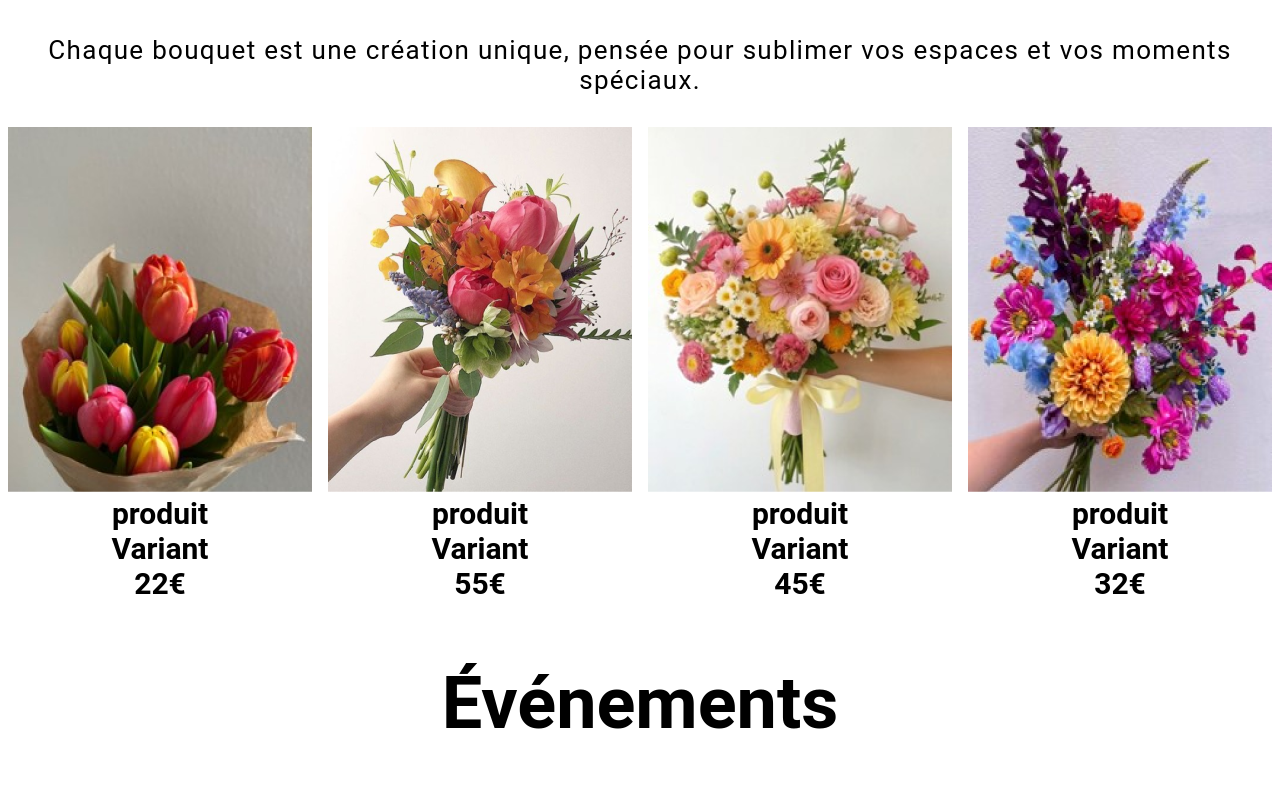
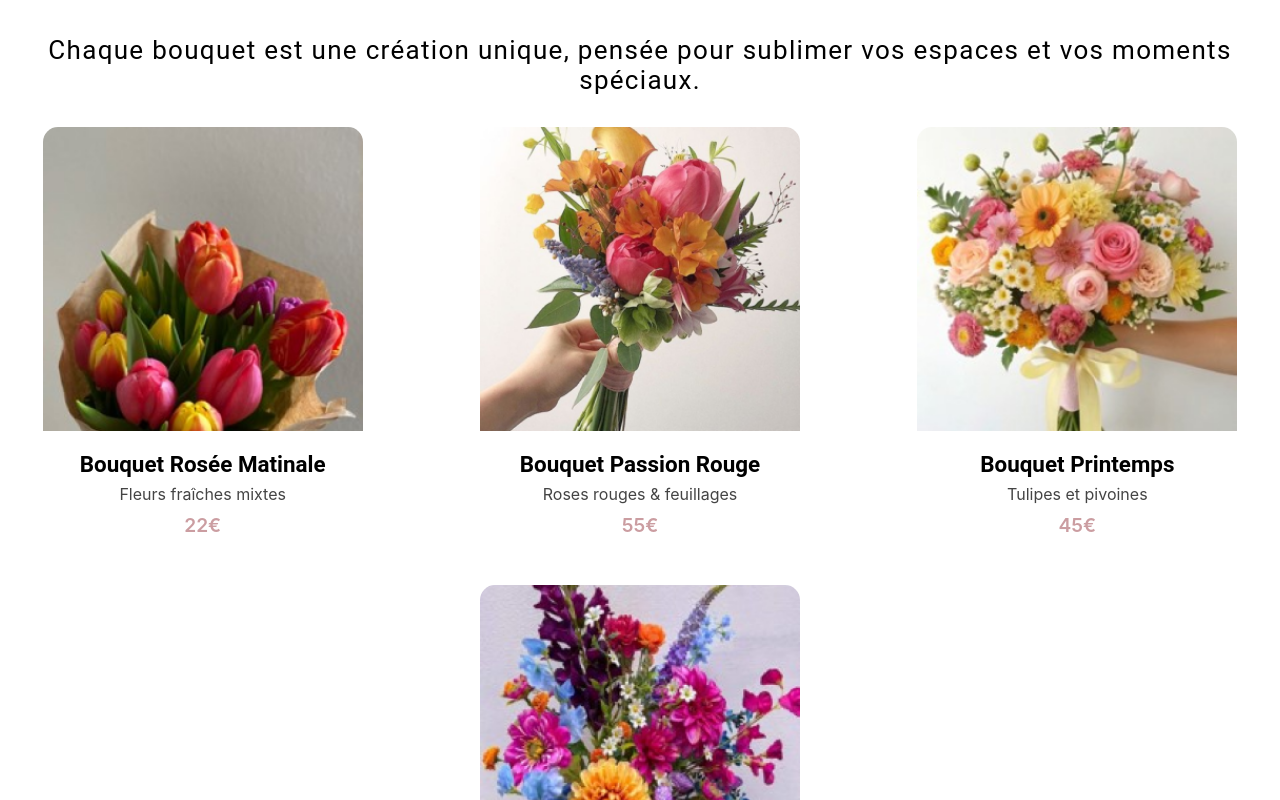
Before and after one commit to alvarezadrien/Workshop_team6, a React (Create React App) app in the folder client/: page / in a window 1280 px wide. Shown: the part 1380-2180 px from the top of the page. Built offline with nearby package versions, Linux system fonts and the light colour scheme.

Commit message:
Rajout img bannière, changement des page creation et import carte

```diff
--- a/client/src/components/Footer/Footer.jsx
+++ b/client/src/components/Footer/Footer.jsx
@@ -42,7 +42,7 @@ const Footer = () => {
 
         {/* Icône Instagram à droite */}
         <div className="logo_insta">
-          <a href="https://www.instagram.com/fabrique_en_fleur/">
+          <a href="https://www.instagram.com/">
             <img
               className="logo_insta_img"
               src="../images/instagram.svg"
--- /dev/null
+++ b/client/src/components/Widgets/CarteProduit/CarteP.css
@@ -0,0 +1,65 @@
+.carte-produit-container {
+  display: flex;
+  justify-content: space-around;
+  flex-wrap: wrap;
+  text-align: center;
+  gap: 2rem;
+  margin-bottom: 4rem;
+}
+
+.carte-produit {
+  border-radius: 15px;
+  overflow: hidden;
+  width: 20rem;
+  transition: transform 0.3s ease, box-shadow 0.3s ease;
+  background: #fff;
+}
+
+.carte-produit:hover {
+  transform: scale(1.05);
+  box-shadow: 0 6px 15px rgba(0, 0, 0, 0.15);
+}
+
+.carte-produit img {
+  width: 100%;
+  height: 19rem;
+  object-fit: cover;
+}
+
+.carte-info {
+  padding: 1rem;
+}
+
+.carte-nom {
+  display: block;
+  font-family: Roboto;
+  font-size: 1.4rem;
+  font-weight: 700;
+  color: var(--primary-color);
+}
+
+.carte-variant {
+  display: block;
+  font-size: 1rem;
+  color: #444;
+  margin-top: 0.4rem;
+}
+
+.carte-prix {
+  display: block;
+  font-size: 1.2rem;
+  color: var(--secondary-color);
+  font-weight: 600;
+  margin-top: 0.6rem;
+}
+
+@media screen and (max-width: 768px) {
+  .carte-produit-container {
+    flex-direction: column;
+    align-items: center;
+  }
+
+  .carte-produit {
+    width: 90%;
+  }
+}
--- /dev/null
+++ b/client/src/components/Widgets/CarteProduit/CarteP.jsx
@@ -0,0 +1,54 @@
+import React from "react";
+import "./CarteP.css";
+
+const CarteProduit = () => {
+  const produits = [
+    {
+      id: 1,
+      image: "../images/images_bouquets1.png",
+      nom: "Bouquet Rosée Matinale",
+      variant: "Fleurs fraîches mixtes",
+      prix: "22€",
+    },
+    {
+      id: 2,
+      image: "../images/images_bouquets2.png",
+      nom: "Bouquet Passion Rouge",
+      variant: "Roses rouges & feuillages",
+      prix: "55€",
+    },
+    {
+      id: 3,
+      image: "../images/images_bouquets3.png",
+      nom: "Bouquet Printemps",
+      variant: "Tulipes et pivoines",
+      prix: "45€",
+    },
+    {
+      id: 4,
+      image: "../images/images_bouquets4.png",
+      nom: "Bouquet Élégance Blanche",
+      variant: "Orchidées et lys",
+      prix: "32€",
+    },
+  ];
+
+  return (
+    <div className="carte-produit-container">
+      {produits.map((produit) => (
+        <div key={produit.id} className="carte-produit">
+          <a href="/Produit">
+            <img src={produit.image} alt={produit.nom} />
+            <div className="carte-info">
+              <span className="carte-nom">{produit.nom}</span>
+              <span className="carte-variant">{produit.variant}</span>
+              <span className="carte-prix">{produit.prix}</span>
+            </div>
+          </a>
+        </div>
+      ))}
+    </div>
+  );
+};
+
+export default CarteProduit;
--- a/client/src/components/pages/Accueil/Homepage.jsx
+++ b/client/src/components/pages/Accueil/Homepage.jsx
@@ -1,5 +1,6 @@
 import React from "react";
 import Avis from "../../Widgets/Avis/Avis";
+import CarteProduit from "../../Widgets/CarteProduit/CarteP";
 
 import "./Homepage.css";
 
@@ -9,7 +10,7 @@ const Homepage = () => {
       {/* Première partie */}
       <div className="background-image">
         <div className="info_home1">
-          <h1 className="h1_home">Les mains florale</h1>
+          <h1 className="h1_home">Les mains florales</h1>
           <p className="para1_home">
             Des bouquets uniques, une expérience florale sur-mesure.
           </p>
@@ -63,42 +64,18 @@ const Homepage = () => {
         et vos moments spéciaux.
       </div>
 
+      {/* Cartes bouquets */}
       <div className="bouquets">
-        <div className="images_bouquets">
-          <a href="/Produit">
-            <img src="../images/images_bouquets1.png" alt="" />
-            <span>produit</span>
-            <span>Variant</span>
-            <span>22€</span>
-          </a>
-          <a href="/Produit">
-            <img src="../images/images_bouquets2.png" alt="" />
-            <span>produit</span>
-            <span>Variant</span>
-            <span>55€</span>
-          </a>
-          <a href="/Produit">
-            <img src="../images/images_bouquets3.png" alt="" />
-            <span>produit</span>
-            <span>Variant</span>
-            <span>45€</span>
-          </a>
-          <a href="/Produit">
-            <img src="../images/images_bouquets4.png" alt="" />
-            <span>produit</span>
-            <span>Variant</span>
-            <span>32€</span>
-          </a>
-        </div>
+        <CarteProduit />
       </div>
 
-      {/* Partie evenements */}
+      {/* Partie événements */}
       <div className="h2_home">
         <h2>Événements</h2>
       </div>
       <div className="para_evenement">
         Parce que chaque moment de la vie mérite une touche florale unique, nous
-        vous accompagnons dans tous vos événements.{" "}
+        vous accompagnons dans tous vos événements.
       </div>
 
       <div className="evenement">
@@ -132,8 +109,7 @@ const Homepage = () => {
         </div>
       </div>
 
-      {/* Partie propos homepage */}
-
+      {/* Partie à propos */}
       <div className="propos_home1">
         <div className="propos_info1">
           <h2>À Propos</h2>
@@ -153,7 +129,7 @@ const Homepage = () => {
         </div>
       </div>
 
-      {/* partie avis */}
+      {/* Partie avis */}
       <div className="avis_import">
         <Avis />
       </div>
--- a/client/src/components/pages/Bouquetpage.jsx
+++ b/client/src/components/pages/Bouquetpage.jsx
@@ -1,84 +1,33 @@
 import React from "react";
 import "../../styles/Bouquetpage.css";
 
+// Import widgets
+import CarteProduit from "../Widgets/CarteProduit/CarteP";
+
 const Bouquetpage = () => {
   return (
-    <div className="homepage-container">
-      {/* Première partie */}
-      <div className="background-image">
-        <div className="info_home1">
-          <h1 className="h1_home">Fabrique en Fleurs</h1>
-          <p className="para1_home">
-            Des bouquets uniques, une expérience florale sur-mesure.
-          </p>
+    <div className="bouquet-page-container">
+      {/* Bannière principale */}
+      <div className="bouquet-page-banner"></div>
 
-          {/* Boutons */}
-          <div className="button1_home">
-            <button>
-              <a href="/Abonnement">Abonnement</a>
-            </button>
-          </div>
-        </div>{" "}
-      </div>{" "}
-      <div className="h2_home">
-        <h2>Nos bouquets</h2>
-      </div>
-      <div className="para_bouquets">
-        Des bouquets uniques, une expérience florale sur-mesure.
-      </div>
-      {/* Affichage des bouquets */}
-      <div className="bouquets">
-        <div className="images_bouquets_page">
-          <a href="/Produit">
-            <img src="../images/images_bouquets1.png" alt="Bouquet 1" />
-            <span>produit</span>
-            <span>Variant</span>
-            <span>22€</span>
-          </a>
-          <a href="/Produit">
-            <img src="../images/images_bouquets2.png" alt="Bouquet 2" />
-            <span>produit</span>
-            <span>Variant</span>
-            <span>55€</span>
-          </a>
-          <a href="/Produit">
-            <img src="../images/images_bouquets3.png" alt="Bouquet 3" />
-            <span>produit</span>
-            <span>Variant</span>
-            <span>45€</span>
-          </a>
-          <a href="/Produit">
-            <img src="../images/images_bouquets4.png" alt="Bouquet 4" />
-            <span>produit</span>
-            <span>Variant</span>
-            <span>32€</span>
-          </a>
-          <a href="/Produit">
-            <img src="../images/images_bouquets1.png" alt="Bouquet 1" />
-            <span>produit</span>
-            <span>Variant</span>
-            <span>22€</span>
-          </a>
-          <a href="/Produit">
-            <img src="../images/images_bouquets2.png" alt="Bouquet 2" />
-            <span>produit</span>
-            <span>Variant</span>
-            <span>55€</span>
-          </a>
-          <a href="/Produit">
-            <img src="../images/images_bouquets3.png" alt="Bouquet 3" />
-            <span>produit</span>
-            <span>Variant</span>
-            <span>45€</span>
-          </a>
-          <a href="/Produit">
-            <img src="../images/images_bouquets4.png" alt="Bouquet 4" />
-            <span>produit</span>
-            <span>Variant</span>
-            <span>32€</span>
-          </a>
+      {/* Slogan sous la bannière */}
+      <div className="bouquet-page-intro">
+        <p className="bouquet-page-description">
+          Des bouquets uniques, une expérience florale sur-mesure.
+        </p>
+        <div className="bouquet-page-button">
+          <button>
+            <a href="/Abonnement">Abonnement</a>
+          </button>
         </div>
       </div>
+
+      {/* Section des bouquets */}
+      <section className="bouquet-page-section">
+        <div className="bouquet-page-gallery">
+          <CarteProduit />
+        </div>
+      </section>
     </div>
   );
 };
--- a/client/src/styles/Bouquetpage.css
+++ b/client/src/styles/Bouquetpage.css
@@ -1,38 +1,103 @@
-.para_bouquets {
+.bouquet-page-container {
+  font-family: "Roboto", sans-serif;
   color: var(--primary-color);
   text-align: center;
-  margin-bottom: 2rem;
-  font-family: Roboto;
-  font-size: 26px;
-  font-style: normal;
-  font-weight: 400;
-  line-height: normal;
-  letter-spacing: 1.3px;
+  overflow-x: hidden;
 }
 
-.images_bouquets_page {
-  display: grid;
-  grid-template-columns: repeat(4, 1fr);
-  gap: 2.5rem;
-  text-align: center;
+/* ======== Bannière principale ======== */
+.bouquet-page-banner {
+  width: 100%;
+  height: 60vh;
+  background-image: url("../../public/images/BannièrePage/Banniere-bouquet.png");
+  background-size: cover;
+  background-position: center;
+  background-repeat: no-repeat;
+  animation: zoomIn 10s ease-out forwards;
 }
 
-.images_bouquets_page span {
-  color: #000;
-  text-align: center;
-  font-family: Roboto;
-  font-size: 30px;
-  font-style: normal;
-  font-weight: 600;
-  line-height: normal;
-  display: block;
+/* Effet "waw" subtil avec zoom lent */
+@keyframes zoomIn {
+  from {
+    transform: scale(1);
+  }
+  to {
+    transform: scale(1.05);
+  }
 }
 
-.images_bouquets_page img {
-  transition: transform 0.5s ease-out;
+/* ======== Slogan sous la bannière ======== */
+.bouquet-page-intro {
+  margin-top: -1.5rem;
+  background-color: #ffffff;
+  border-radius: 1.5rem;
+  box-shadow: 0 6px 20px rgba(0, 0, 0, 0.15);
+  display: inline-block;
+  padding: 2rem 3rem;
+  z-index: 2;
+  position: relative;
 }
 
-.images_bouquets_page img:hover {
-  transform: scale(1.1);
-  margin-bottom: 1rem;
+.bouquet-page-description {
+  font-size: 1.6rem;
+  color: #3a3a3a;
+  font-weight: 400;
+  letter-spacing: 1px;
+  margin-bottom: 1.5rem;
 }
+
+/* ======== Bouton Abonnement ======== */
+.bouquet-page-button button {
+  background-color: #e3b5b5;
+  border: none;
+  padding: 0.8rem 2.2rem;
+  border-radius: 2rem;
+  cursor: pointer;
+  transition: background 0.3s ease, transform 0.2s ease;
+}
+
+.bouquet-page-button button:hover {
+  background-color: #c59494;
+  transform: scale(1.05);
+}
+
+.bouquet-page-button a {
+  text-decoration: none;
+  color: white;
+  font-size: 1.1rem;
+  font-weight: 500;
+}
+
+/* ======== Section Bouquets ======== */
+.bouquet-page-section {
+  margin: 6rem auto;
+  max-width: 1200px;
+  padding: 0 2rem;
+}
+
+.bouquet-page-gallery {
+  display: flex;
+  flex-wrap: wrap;
+  justify-content: center;
+  gap: 2.5rem;
+}
+
+/* ======== Responsive ======== */
+@media (max-width: 768px) {
+  .bouquet-page-banner {
+    height: 60vh;
+  }
+
+  .bouquet-page-intro {
+    padding: 1.5rem 2rem;
+    margin-top: -2rem;
+  }
+
+  .bouquet-page-description {
+    font-size: 1.2rem;
+  }
+
+  .bouquet-page-button button {
+    padding: 0.6rem 1.6rem;
+  }
+}
```
Also changed, not shown: 1 other file (tests, documents, lock files or other folders).
